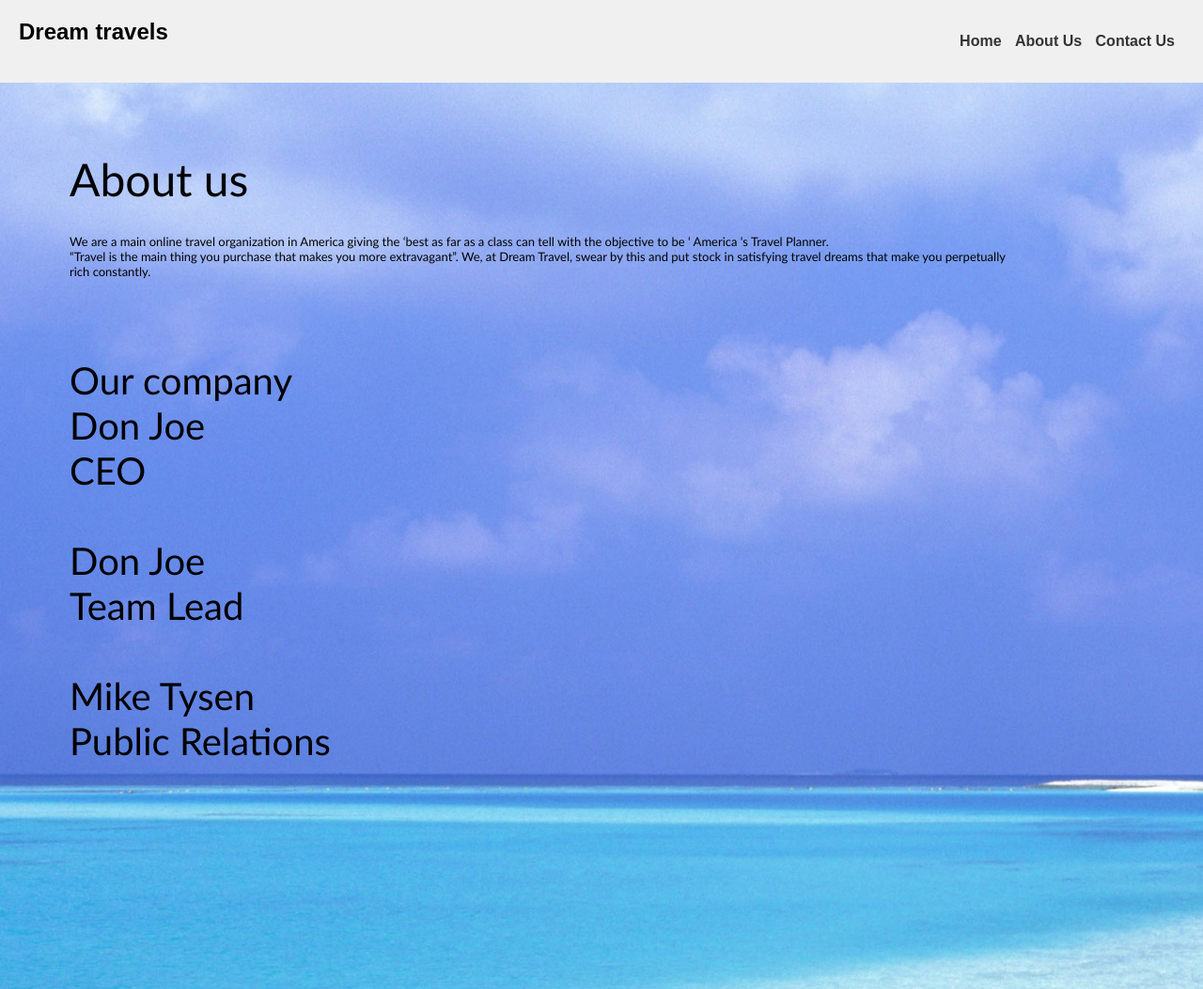
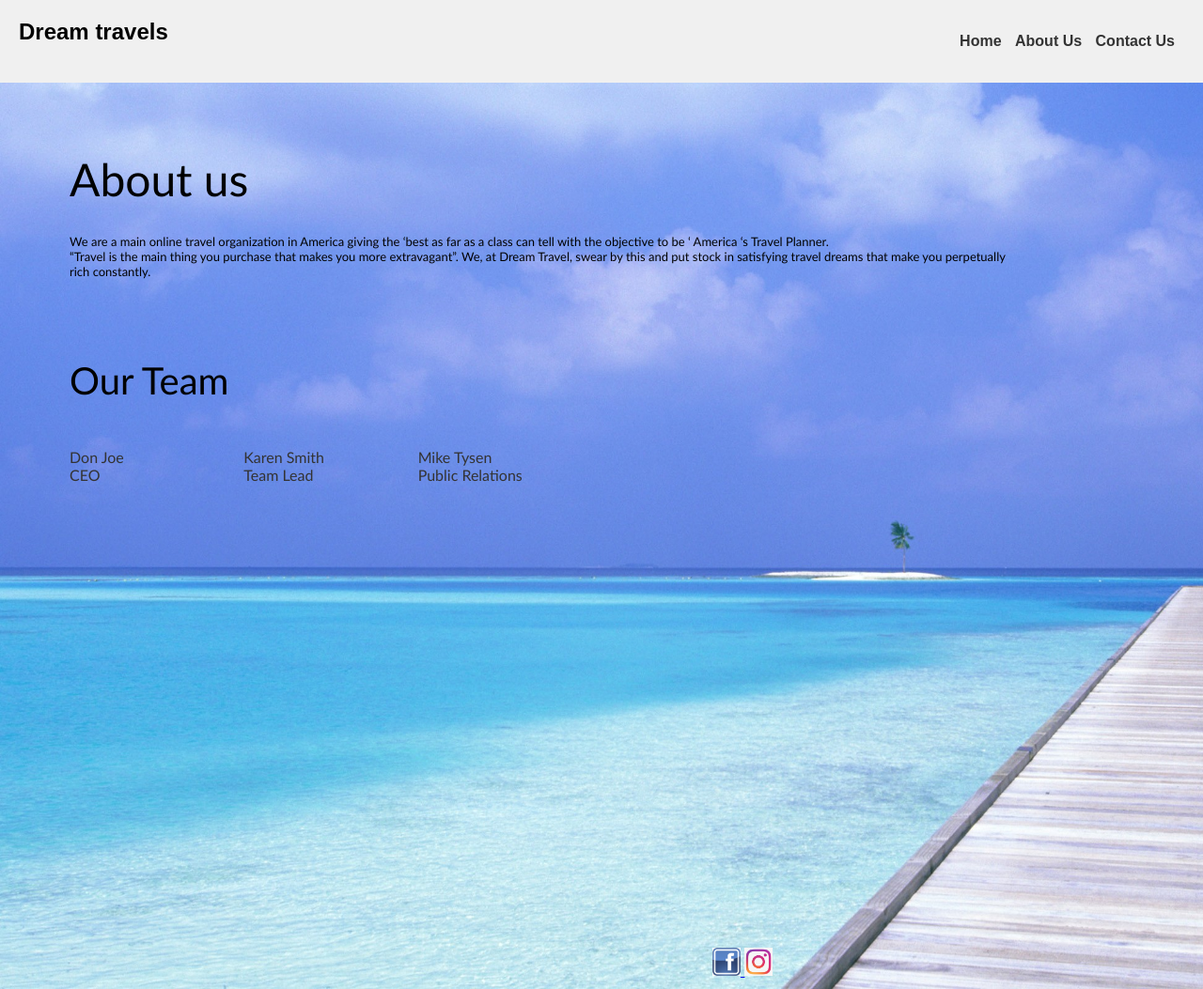
Before and after one commit to CristianTriboi/Dream-travels, a plain HTML site: page about_us.html in a window 1280 px wide. Shown: the top 1053 px of the page at 94% size. Drawn offline with Linux system fonts and the light colour scheme.

Commit message:
Completed the "about us" page with team members

```diff
--- a/about_us.html
+++ b/about_us.html
@@ -17,12 +17,10 @@
         <div id='pageTitle' class='pageTitle'>About us</div>
         <div id='companyInfo' class='companyInfo'>We are a main online travel organization in America giving the ‘best as far as a class can tell with the objective to be ‘ America ‘s Travel Planner. </br>
             “Travel is the main thing you purchase that makes you more extravagant”. We, at Dream Travel, swear by this and put stock in satisfying travel dreams that make you perpetually rich constantly.</div>
-        <div id='ourTeam' class='ourTeam'>Our company
-            <ul>
-                <li><p>Don Joe</br>CEO</p></li>
-                <li><p>Don Joe</br>Team Lead</p></li>
-                <li><p>Mike Tysen</br>Public Relations</p></li>
-            </ul>
+        <div id='ourTeam' class='ourTeam'>Our Team</br></br>
+            <div class='card1'>Don Joe</br>CEO</div>
+            <div class='card2'>Karen Smith</br>Team Lead</div>
+            <div class='card3'>Mike Tysen</br>Public Relations</div>
         </div>
         <div class='socialButtons'>
             <a href="https://facebook.com">
--- a/travel_recommendation.css
+++ b/travel_recommendation.css
@@ -134,12 +134,9 @@ nav {
     text-align:left;
 }
 
-div div ul li {
-    display: inline;
-    margin-right: 10px;
-  }
-
-  div div ul {
-    list-style-type: none;
-    /* padding: 0; */
-  }divdiv divdiv
+.card1, .card2, .card3 {
+    font-size: medium;
+    color: #333;
+    float: left;
+    width: 33.33%;
+}
```
